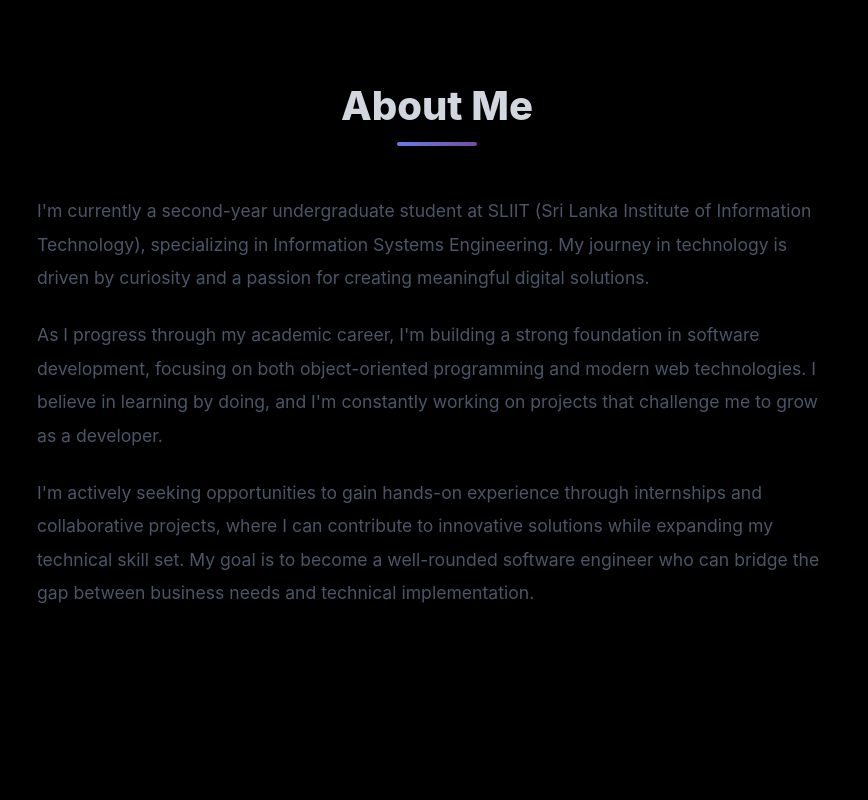
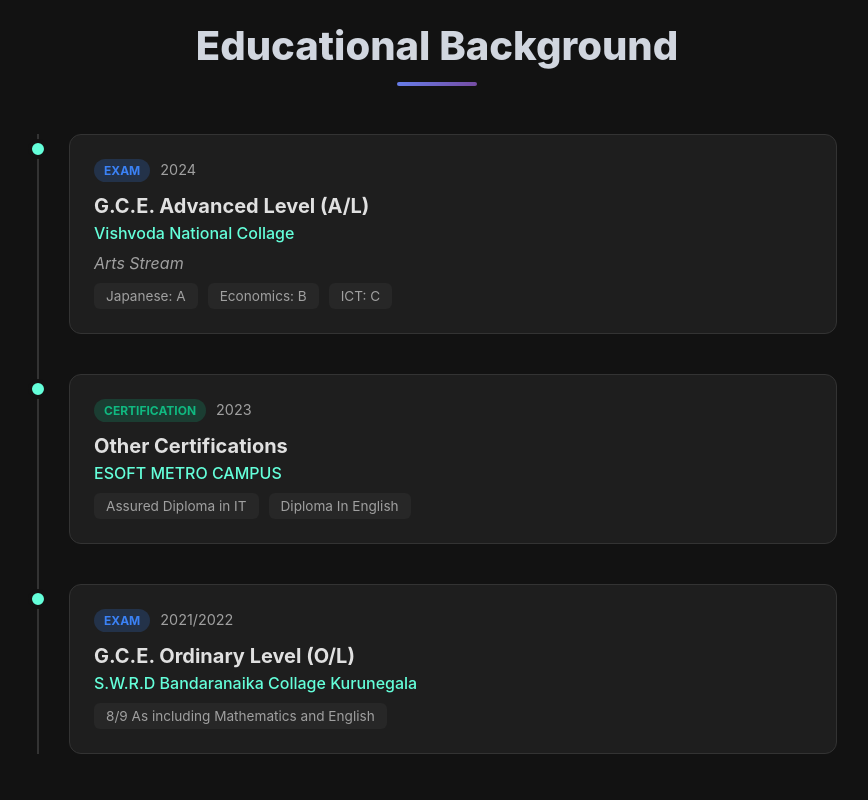
Before and after one commit to KaveeshaGayashan-09/KaveeshaGayashan, a React (Vite) app: page / in a window 1280 px wide. Shown: the part 580-1380 px from the top of the page, without its empty margins (203-1071 px from the left). Built offline with nearby package versions, Linux system fonts and the light colour scheme.

Commit message:
Added the educational section

```diff
--- a/src/App.css
+++ b/src/App.css
@@ -1,3 +1,102 @@
+ :root {
+  --bg-dark: #121212;
+  --card-bg: #1e1e1e;
+  --accent-blue: #64ffda;
+  --text-main: #e0e0e0;
+  --text-dim: #a0a0a0;
+  --border-color: #333;
+}
+
+
+/* starting css for Education Section  */
+.education-section {
+  padding: 40px 20px;
+  background-color: var(--bg-dark);
+  color: var(--text-main);
+  font-family: 'Inter', sans-serif;
+}
+
+.section-title {
+  text-align: center;
+  margin-bottom: 50px;
+  font-size: 2rem;
+  color: var(--accent-blue);
+}
+
+.timeline {
+  max-width: 800px;
+  margin: 0 auto;
+  border-left: 2px solid var(--border-color);
+  padding-left: 30px;
+  position: relative;
+}
+
+.timeline-item {
+  margin-bottom: 40px;
+  position: relative;
+}
+
+.timeline-dot {
+  position: absolute;
+  left: -41px;
+  top: 5px;
+  width: 20px;
+  height: 20px;
+  background-color: var(--accent-blue);
+  border-radius: 50%;
+  border: 4px solid var(--bg-dark);
+}
+
+.education-card {
+  background: var(--card-bg);
+  padding: 24px;
+  border-radius: 12px;
+  border: 1px solid var(--border-color);
+  transition: transform 0.3s ease;
+}
+
+.education-card:hover {
+  transform: translateY(-5px);
+  border-color: var(--accent-blue);
+}
+
+.badge {
+  font-size: 0.75rem;
+  padding: 4px 10px;
+  border-radius: 20px;
+  text-transform: uppercase;
+  font-weight: bold;
+  margin-right: 10px;
+}
+
+.badge.exam { background: #3b82f633; color: #3b82f6; }
+.badge.certification { background: #10b98133; color: #10b981; }
+
+.year { color: var(--text-dim); font-size: 0.9rem; }
+
+.degree-title { margin: 15px 0 5px 0; font-size: 1.25rem; }
+
+.institution { color: var(--accent-blue); font-weight: 500; margin-bottom: 10px; }
+
+.stream { font-style: italic; color: var(--text-dim); margin-bottom: 10px; }
+
+.details-list {
+  list-style: none;
+  padding: 0;
+  display: flex;
+  flex-wrap: wrap;
+  gap: 10px;
+}
+
+.details-list li {
+  background: #ffffff0a;
+  padding: 5px 12px;
+  border-radius: 6px;
+  font-size: 0.85rem;
+  color: var(--text-dim);
+}
+
+/* End of education section */
  * {
     margin: 0;
     padding: 0;
@@ -9,7 +108,7 @@
   }
 
   .portfolio-container {
-    background: linear-gradient(135deg, #0f2585 0%, #000000 100%);
+    background: var(--bg-dark);
     min-height: 100vh;
   }
 
@@ -84,7 +183,7 @@
     background: none;
     border: none;
     cursor: pointer;
-    color: #4a5568;
+    color: #222935;
   }
 
   .mobile-menu {
@@ -142,8 +241,8 @@
     display: inline-flex;
     align-items: center;
     gap: 0.5rem;
-    background: white;
-    color: #667eea;
+    background: rgb(208, 223, 2);
+    color: #000000;
     padding: 1rem 2rem;
     border-radius: 50px;
     text-decoration: none;
@@ -161,8 +260,8 @@
     display: inline-flex;
     align-items: center;
     gap: 0.5rem;
-    background: rgba(255, 255, 255, 0.2);
-    color: white;
+    background: rgba(218, 209, 209, 0.2);
+    color: rgb(247, 247, 247);
     padding: 1rem 2rem;
     border-radius: 50px;
     text-decoration: none;
@@ -179,11 +278,11 @@
 
   .section {
     padding: 100px 2rem;
-    background: rgb(0, 0, 0);
+    background: var(--bg-dark);
   }
 
   .section-alt {
-    background: #000000;
+    background: var(--bg-dark);
   }
 
   .section-content {
--- a/src/App.tsx
+++ b/src/App.tsx
@@ -9,6 +9,7 @@ import Skills from './Components/Skills'
 import Projects from './Components/Projects'
 import Contact from './Components/Contact'
 import Footer from './Components/Footer'
+import Education from './Components/Education'
 
 function App() {
   return (
@@ -16,6 +17,7 @@ function App() {
       <div className="portfolio-container">
         <Navigation />
         <Hero />
+        <Education/>
         <About />
         <Skills />
         <Projects />
--- /dev/null
+++ b/src/Components/Education.tsx
@@ -0,0 +1,77 @@
+import React from 'react';
+
+
+interface Qualification {
+  id: number;
+  type: 'Exam' | 'Certification';
+  title: string;
+  institution: string;
+  year: string;
+  details: string[]; // For results or specific modules
+  status?: string; // e.g., "Pass", "Credit", "Distinction"
+}
+
+const educationData: Qualification[] = [
+  {
+    id: 1,
+    type: 'Exam',
+    title: 'G.C.E. Advanced Level (A/L)',
+    institution: 'Vishvoda National Collage',
+    year: '2024',
+    details: ['Japanese: A', 'Economics: B', 'ICT: C'],
+    status: 'Arts Stream'
+  },
+  {
+    id: 2,
+    type:'Certification',
+    title: 'Other Certifications',
+    institution: 'ESOFT METRO CAMPUS',
+    year: '2023',
+    details: ['Assured Diploma in IT', 'Diploma In English'],
+  },
+//    {
+//     id: 3,
+//     type:'Certification',
+//     title: 'Other Certifications',
+//     institution: 'ESOFT METRO CAMPUS',
+//     year: '2023',
+//     details: ['Assured Diploma in IT', 'Diploma In English'],
+//   },
+  {
+    id: 4,
+    type: 'Exam',
+    title: 'G.C.E. Ordinary Level (O/L)',
+    institution: 'S.W.R.D Bandaranaika Collage Kurunegala',
+    year: '2021/2022',
+    details: ['8/9 As including Mathematics and English'],
+  }
+];
+
+const Education: React.FC = () => {
+  return (
+    <section className="education-section" id="education">
+      <h2 className="section-title">Educational Background</h2>
+      <div className="timeline">
+        {educationData.map((item) => (
+          <div key={item.id} className="timeline-item">
+            <div className="timeline-dot"></div>
+            <div className="education-card">
+              <span className={`badge ${item.type.toLowerCase()}`}>{item.type}</span>
+              <span className="year">{item.year}</span>
+              <h3 className="degree-title">{item.title}</h3>
+              <p className="institution">{item.institution}</p>
+              {item.status && <p className="stream">{item.status}</p>}
+              <ul className="details-list">
+                {item.details.map((detail, index) => (
+                  <li key={index}>{detail}</li>
+                ))}
+              </ul>
+            </div>
+          </div>
+        ))}
+      </div>
+    </section>
+  );
+};
+
+export default Education;
--- a/src/Components/Navigation.tsx
+++ b/src/Components/Navigation.tsx
@@ -1,7 +1,9 @@
 import { useState } from "react";
 import { Menu, X } from 'lucide-react';
-const Navigation = () => {
-  const [isMenuOpen, setIsMenuOpen] = useState(false);
+import React from 'react';
+const Navigation: React.FC = () => {
+
+    const [isMenuOpen, setIsMenuOpen] = useState(false);
 
   const scrollToSection = (id: string) => {
     document.getElementById(id)?.scrollIntoView({ behavior: 'smooth' });
@@ -15,10 +17,12 @@ const Navigation = () => {
 
         <ul className="nav-links">
           <li><button className="nav-link" onClick={() => scrollToSection('home')}>Home</button></li>
+          <li><button className="nav-link" onClick={() => scrollToSection('education')}>Education</button></li>
           <li><button className="nav-link" onClick={() => scrollToSection('about')}>About</button></li>
           <li><button className="nav-link" onClick={() => scrollToSection('skills')}>Skills</button></li>
           <li><button className="nav-link" onClick={() => scrollToSection('projects')}>Projects</button></li>
           <li><button className="nav-link" onClick={() => scrollToSection('contact')}>Contact</button></li>
+
         </ul>
 
         <button className="mobile-menu-btn" onClick={() => setIsMenuOpen(!isMenuOpen)}>
@@ -28,6 +32,7 @@ const Navigation = () => {
 
       <div className={`mobile-menu ${isMenuOpen ? 'open' : ''}`}>
         <button className="nav-link" onClick={() => scrollToSection('home')}>Home</button>
+        <button className="nav-link" onClick={() => scrollToSection('education')}>Education</button>
         <button className="nav-link" onClick={() => scrollToSection('about')}>About</button>
         <button className="nav-link" onClick={() => scrollToSection('skills')}>Skills</button>
         <button className="nav-link" onClick={() => scrollToSection('projects')}>Projects</button>
```
